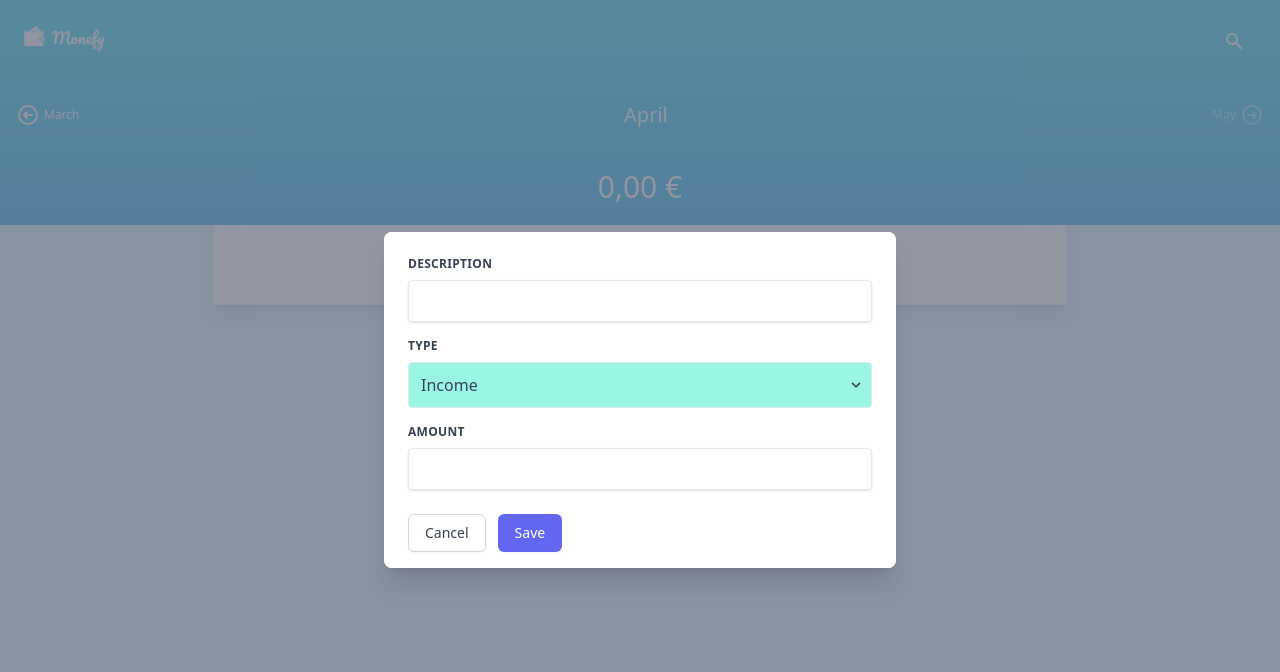
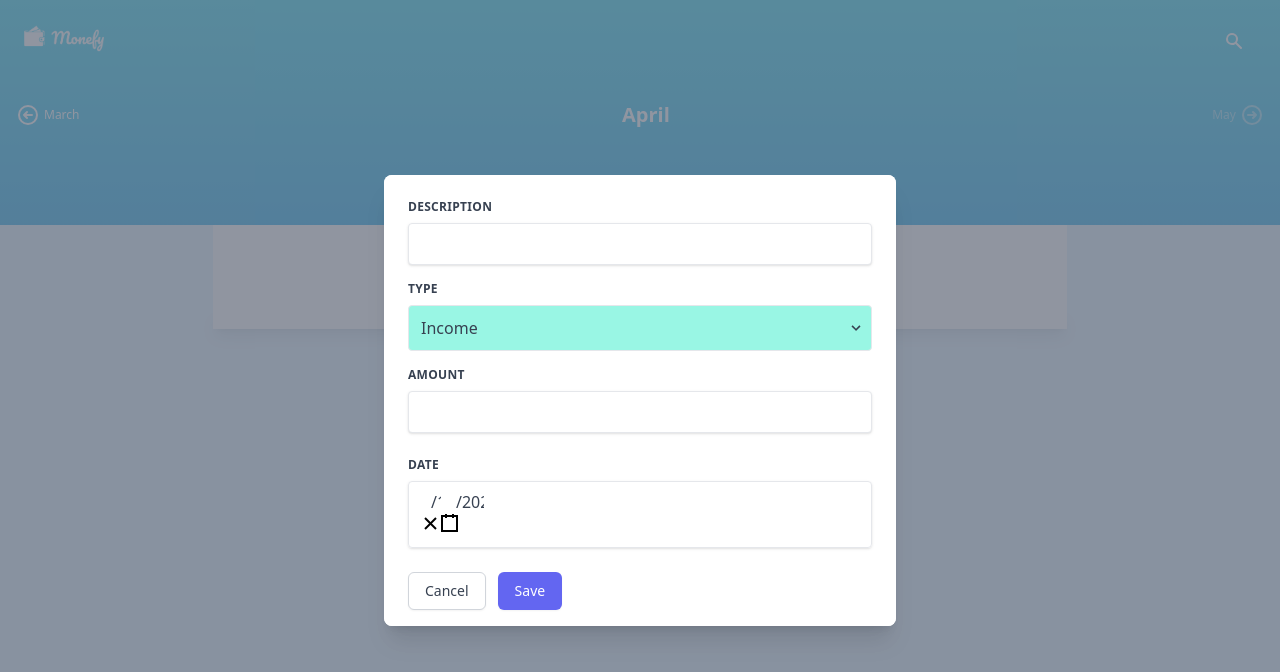
Before and after one commit to giuseppe-j/budgeting, a React (Create React App) app: page / in a window 1280 px wide. Both pictures are taken after a click on the button 611 px from the left and 271 px from the top of the page. Shown: the top 672 px of the page. Built offline with nearby package versions, Linux system fonts and the light colour scheme.

Commit message:
Add date property

```diff
--- a/package.json
+++ b/package.json
@@ -16,7 +16,9 @@
     "@types/react": "^18.0.6",
     "@types/react-dom": "^18.0.2",
     "@types/yup": "^0.29.13",
+    "moment": "^2.29.3",
     "react": "^18.0.0",
+    "react-date-picker": "^8.4.0",
     "react-dom": "^18.0.0",
     "react-hook-form": "^7.30.0",
     "react-scripts": "5.0.0",
--- a/src/App.tsx
+++ b/src/App.tsx
@@ -15,6 +15,7 @@ export default function App() {
     const [movements, setMovements] = useState<Types.Movement[]>([]);
     const [movementType, setMovementType] = useState<string>("");
     const [showModal, setShowModal] = useState<boolean>(false);
+    const [currentDate, setCurrentDate] = useState<Date>(new Date());
 
     useEffect(() => {
         const fetchFromLocalStorage = async () => {
@@ -33,14 +34,14 @@ export default function App() {
     };
 
     return (
-        <div className="h-screen bg-sky-100">
+        <div className="h-screen bg-sky-100 overflow-auto">
             <div className="bg-gradient-to-t from-sky-500 to-cyan-400">
                 <Navbar />
-                <Months />
+                <Months handleCurrentDate={setCurrentDate} />
                 <Balance movements={movements} />
             </div>
             <div className="container mx-auto">
-                <div className="w-full bg-white sm:w-9/12 lg:w-8/12 mx-auto relative">
+                <div className="w-full bg-white sm:w-9/12 lg:w-8/12 mx-auto">
                     <AddButtons
                         setShowModal={setShowModal}
                         setMovementType={setMovementType}
@@ -48,13 +49,15 @@ export default function App() {
                     <MovementList movements={movements} />
                 </div>
             </div>
+            {showModal && (
                 <AddMovement
-                showModal={showModal}
                     setShowModal={setShowModal}
                     movementType={movementType}
                     setMovementType={setMovementType}
                     handleAddMovement={addMovement}
+                    currentDate={currentDate}
                 />
+            )}
         </div>
     );
 }
--- a/src/components/AddButtons.tsx
+++ b/src/components/AddButtons.tsx
@@ -7,7 +7,7 @@ type Props = {
 
 export default function AddButtons(props: Props) {
     return (
-        <div className="px-4 mx-auto left-2/4 -translate-x-2/4 flex flex-wrap items-center justify-center bottom-3 absolute">
+        <div className="px-4 py-5 mx-auto flex flex-wrap items-center justify-center">
             <button
                 className="inline-flex items-center px-3 py-3 border-2 border-teal-600 hover:bg-teal-200 text-white text-sm font-medium rounded-full"
                 onClick={() => {
--- a/src/components/AddMovement.tsx
+++ b/src/components/AddMovement.tsx
@@ -1,39 +1,52 @@
-import { useForm } from "react-hook-form";
+import { Controller, useForm } from "react-hook-form";
 
 import * as Types from "../shared/types";
 import * as Constants from "../shared/constants";
-import { useEffect } from "react";
+import { useEffect, useState } from "react";
+import DatePicker from "react-date-picker";
 
 interface Props {
-    showModal: boolean;
     movementType: string;
     setMovementType: (value: string) => void;
     setShowModal: (value: boolean) => void;
     handleAddMovement: (movement: Types.Movement) => void;
+    currentDate: Date;
 }
 
 export default function AddMovement({
-    showModal,
     movementType,
     setMovementType,
     setShowModal,
     handleAddMovement,
+    currentDate,
 }: Props) {
     const {
         register,
         handleSubmit,
         setValue,
         formState: { errors },
+        control,
     } = useForm<Types.Movement>();
+
+    const [date, setDate] = useState(currentDate);
 
     useEffect(() => {
         setValue("type", movementType);
     }, [movementType, setValue]);
 
+    useEffect(() => {
+        setDate(currentDate);
+    }, [currentDate]);
+
     const onSubmit = handleSubmit((movement) => handleAddMovement(movement));
 
+    const handleChange = (date: Date, field: any) => {
+        field.onChange(date);
+        setDate(date);
+    };
+
     return (
-        <div className={showModal ? "" : "hidden"}>
+        <div>
             <div
                 className="fixed z-10 inset-0 overflow-y-auto"
                 aria-labelledby="modal-title"
@@ -144,6 +157,46 @@ export default function AddMovement({
                                             </p>
                                         )}
                                     </div>
+                                    <div className="mb-6">
+                                        <label
+                                            className="block uppercase tracking-wide text-gray-700 text-xs font-bold mb-2"
+                                            htmlFor="date"
+                                        >
+                                            Date
+                                        </label>
+                                        <Controller
+                                            control={control}
+                                            name="date"
+                                            render={({ field }) => (
+                                                <DatePicker
+                                                    className="shadow appearance-none border rounded w-full py-2 px-3 text-gray-700 focus:outline-none focus:shadow-outline"
+                                                    {...register("date")}
+                                                    onChange={(date: Date) =>
+                                                        handleChange(
+                                                            date,
+                                                            field
+                                                        )
+                                                    }
+                                                    minDate={
+                                                        new Date(
+                                                            currentDate.getFullYear(),
+                                                            currentDate.getMonth(),
+                                                            1
+                                                        )
+                                                    }
+                                                    maxDate={
+                                                        new Date(
+                                                            currentDate.getFullYear(),
+                                                            currentDate.getMonth() +
+                                                                1,
+                                                            0
+                                                        )
+                                                    }
+                                                    value={date}
+                                                />
+                                            )}
+                                        />
+                                    </div>
                                     <div className="flex items-center">
                                         <button
                                             onClick={() => setShowModal(false)}
@@ -168,6 +221,3 @@ export default function AddMovement({
         </div>
     );
 }
-function setValue(arg0: string, movementType: string) {
-    throw new Error("Function not implemented.");
-}
--- a/src/components/Months.tsx
+++ b/src/components/Months.tsx
@@ -1,6 +1,10 @@
 import { useEffect, useState } from "react";
 
-export default function Months() {
+interface Props {
+    handleCurrentDate: (currentDate: Date) => void;
+}
+
+export default function Months(props: Props) {
     const getPrevious = () => {
         const date = new Date(current.getTime());
         date.setMonth(date.getMonth() - 1);
@@ -32,8 +36,8 @@ export default function Months() {
     const [next, setNext] = useState(() => getNext());
 
     useEffect(() => {
-        console.log(current);
-    }, [current]);
+        props.handleCurrentDate(current);
+    }, [current, props]);
 
     return (
         <div className="flex justify-between items-center py-5 px-4">
@@ -67,7 +71,7 @@ export default function Months() {
                 </button>
             </div>
             <div className="text-center">
-                <span className="capitalize text-xl text-white">
+                <span className="capitalize text-xl text-white font-semibold">
                     {current.toLocaleString("default", {
                         month: "long",
                         year: isCurrentYear(current) ? undefined : "numeric",
--- a/src/components/MovementList.tsx
+++ b/src/components/MovementList.tsx
@@ -1,5 +1,7 @@
 import * as Types from "../shared/types";
 import * as Constants from "../shared/constants";
+
+import Moment from "moment";
 
 type Props = {
     movements: Types.Movement[];
@@ -7,17 +9,25 @@ type Props = {
 
 export default function MovementList(props: Props) {
     return (
-        <div className="p-10 shadow-lg text-gray-700">
+        <div className="px-10 py-0 pb-5 shadow-lg text-gray-700">
             {props.movements.map((movement: Types.Movement) => {
+                const formatDate = Moment(movement.date).format("DD-MM-YYYY");
                 return (
                     <div key={movement.id}>
                         <div className="flex justify-between">
-                            <p>{movement.description}</p>
+                            <div>
+                                <p className="font-semibold">
+                                    {movement.description}
+                                </p>
+                                <span className="text-xs text-gray-500 font-semibold">
+                                    {formatDate}
+                                </span>
+                            </div>
                             <p
                                 className={
                                     movement.type === Constants.EXPENSE
-                                        ? "text-rose-600"
-                                        : "text-teal-600"
+                                        ? "font-semibold text-rose-600"
+                                        : "font-semibold text-teal-600"
                                 }
                             >
                                 {Constants.FORMATTER.format(movement.amount)}
--- a/src/shared/types.tsx
+++ b/src/shared/types.tsx
@@ -2,5 +2,6 @@ export type Movement = {
     id: string;
     description: string;
     type: string;
+    date: Date;
     amount: number;
 };
```
Also changed, not shown: 1 other file (tests, documents, lock files or other folders). Lines whose indentation alone changed are shown as unchanged.
